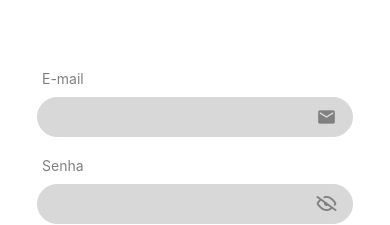
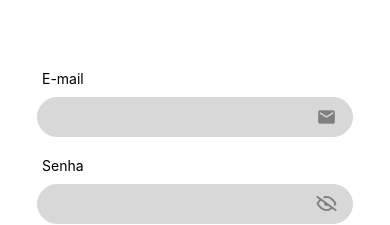
Before and after one commit to luscascarvalho/todo-lists, a React Native app in the folder my-app/: screen /List in a window 390 px wide. Shown: the part 257-482 px from the top of the page. Built offline with nearby package versions, Linux system fonts and the light colour scheme.

Commit message:
fix: corrigindo inputs sem o labelStyle.

```diff
--- a/my-app/src/pages/list/index.tsx
+++ b/my-app/src/pages/list/index.tsx
@@ -92,7 +92,11 @@ export default function List() {
         </Text>
 
         <View style={style.boxInput}>
-          <Input IconLeft={MaterialIcons} IconLeftName="search" />
+          <Input
+            IconLeft={MaterialIcons}
+            IconLeftName="search"
+            labelStyle={{ color: "black" }}
+          />
         </View>
       </View>
 
--- a/my-app/src/pages/login/index.tsx
+++ b/my-app/src/pages/login/index.tsx
@@ -39,7 +39,7 @@ export default function Login() {
       setTimeout(() => {
         if (email === "usuario@gmail.com" && password === "123456") {
           Alert.alert("Logado com sucesso!");
-          navigation.reset({routes: [{name: "BottomRoutes"}]});
+          navigation.reset({ routes: [{ name: "BottomRoutes" }] });
         } else {
           Alert.alert("Usuário não encontrado!");
         }
@@ -65,6 +65,7 @@ export default function Login() {
           IconRight={MaterialIcons}
           value={email}
           onChangeText={setEmail}
+          labelStyle={{ color: "black" }}
         />
         <Input
           title="Senha"
@@ -74,6 +75,7 @@ export default function Login() {
           onChangeText={setPassword}
           secureTextEntry={showPassword}
           onIconRightPress={() => setShowPassword(!showPassword)}
+          labelStyle={{ color: "black" }}
         />
       </View>
 
```
